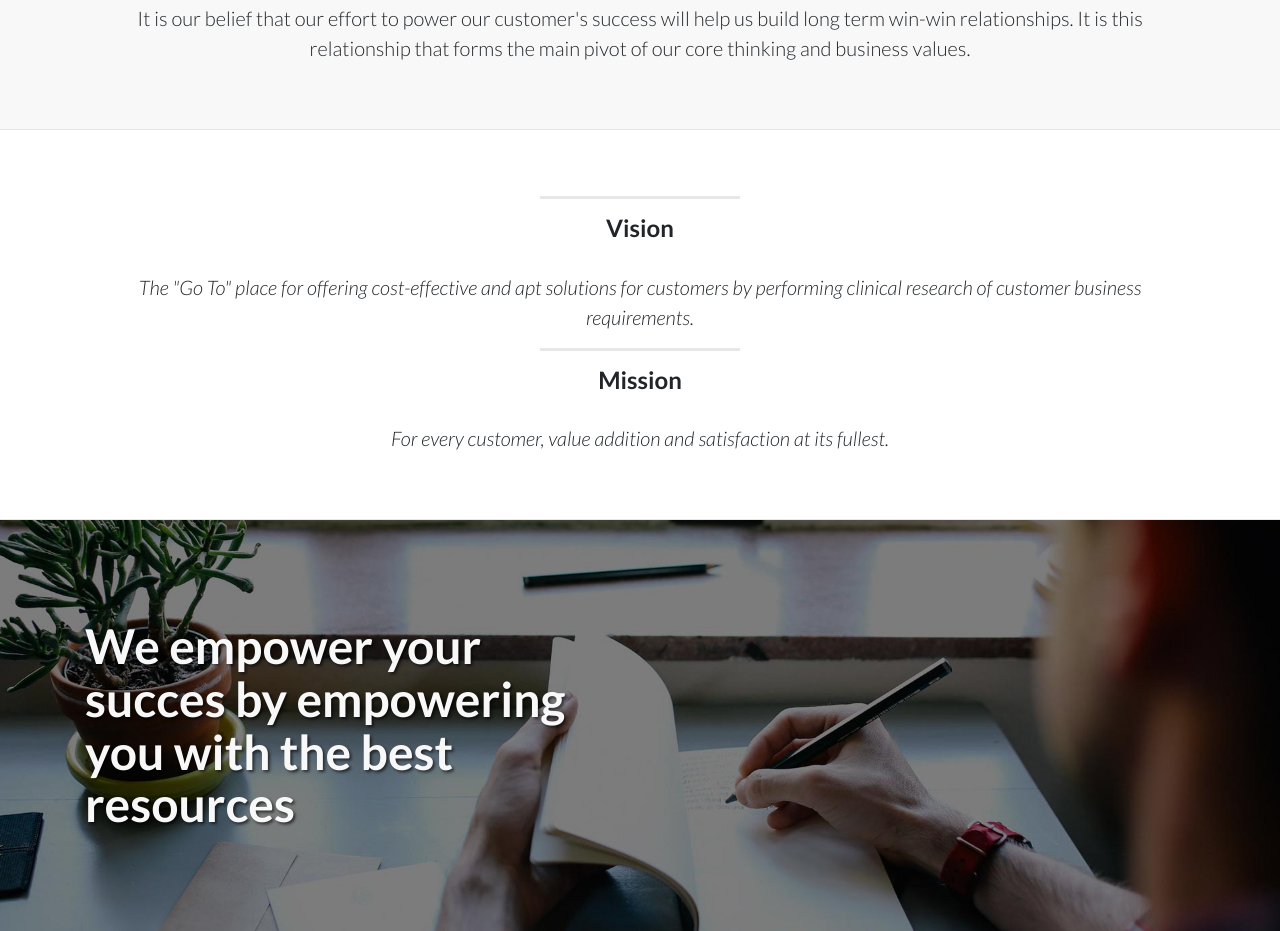
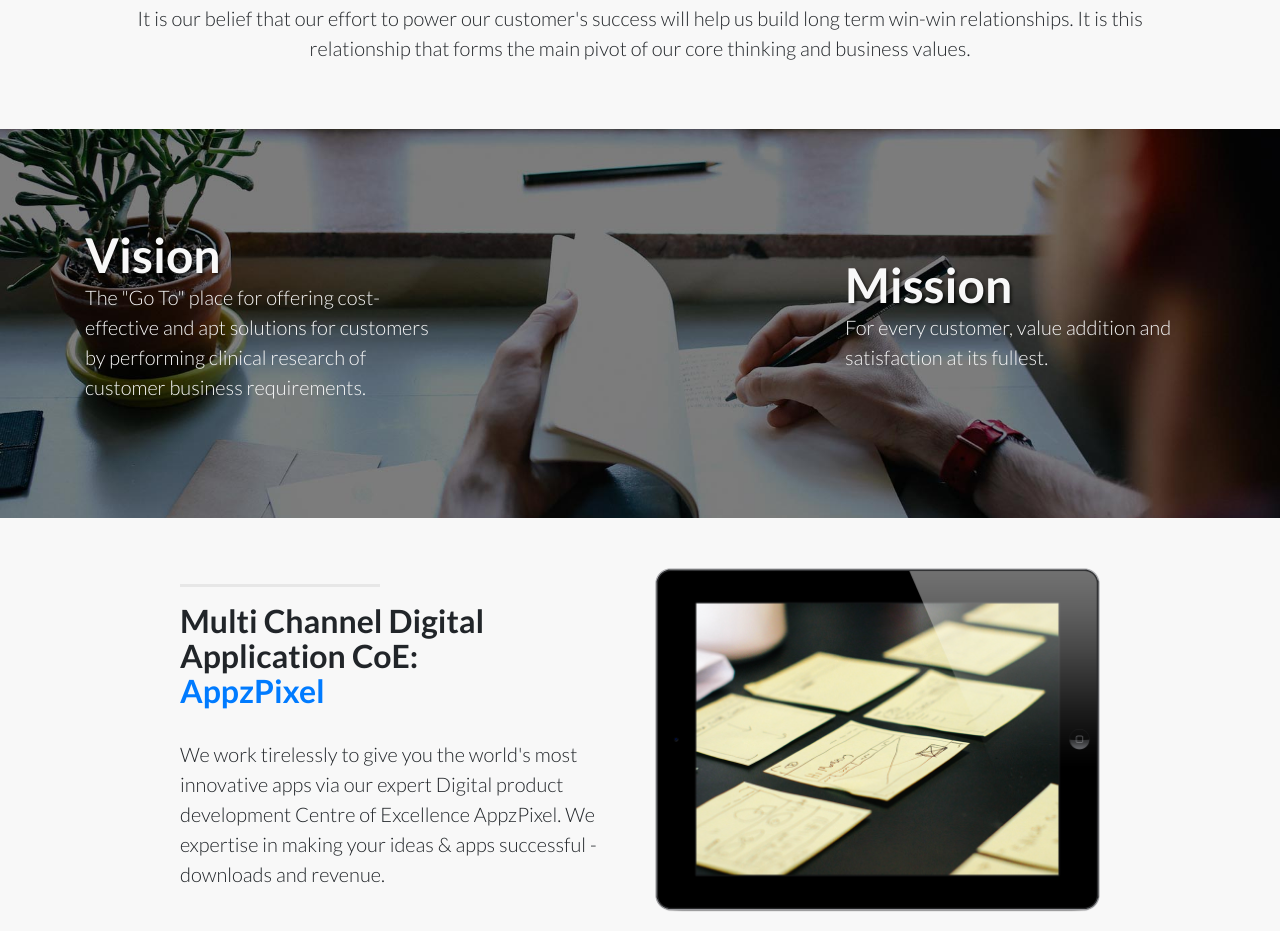
Before and after one commit to markrowi/pages, a website: page SourceSys/index.html in a window 1280 px wide. Shown: the part 919-1850 px from the top of the page. Drawn offline with Linux system fonts and the light colour scheme.

Commit message:
vision/mission client at the bottom

```diff
--- a/SourceSys/index.html
+++ b/SourceSys/index.html
@@ -99,7 +99,8 @@
       </div>
       <!-- /.container -->
     </section>
-      <section  class="content-section-b">
+    <!-- vision mission -->
+      <!-- <section  class="content-section-b">
           <div class="container">
             <div class="row">
                 <div class="col-lg-12 ml-auto -center">
@@ -114,7 +115,7 @@
                 </div>
             </div>
           </div>
-      </section>
+      </section> -->
 
     <!-- Page About End -->
     <aside class="banner">
@@ -122,11 +123,21 @@
         <div class="container">
 
           <div class="row">
-            <div class="col-lg-6 my-auto">
-              <h2>We empower your succes by empowering you with the best resources</h2>
+            <div class="col-lg-4 my-auto">
+              <h2>Vision</h2>
+              <p class="lead">
+                  The "Go To" place for offering cost-effective and apt solutions for customers by performing clinical research of customer business requirements.
+              </p>
             </div>
-            <div class="col-lg-6 my-auto">
+            <div class="col-lg-4 my-auto">
 
+              </div>
+
+            <div class="col-lg-4 my-auto">
+                <h2>Mission</h2>
+                <p class="lead">
+                    For every customer, value addition and satisfaction at its fullest.
+                </p>
             </div>
           </div>
 
@@ -191,32 +202,7 @@
     </section>
     <!-- /.content-section-b -->
 
-    <!-- Clients -->
-    <section class="content-section-a">
-        <div class="container">
-          <div class="row">
-              <div class="col-lg-12 -center">
 
-                  <h4 class="section-heading ">Our Client's</h4>
-                  <hr class="section-heading-spacer -center">
-                  <div class="clearfix"></div>
-                </div>
-            <div id="client-carousel" class="col-lg-12  owl-carousel owl-theme">
-
-              <div class="client-logo"> <img src="img/logo.png" alt=""> </div>
-              <div class="client-logo"> <img src="img/logo_trans.png" alt=""> </div>
-              <div class="client-logo"> <img src="img/logo.png" alt=""> </div>
-              <div class="client-logo"> <img src="img/logo_trans.png" alt=""> </div>
-              <div class="client-logo"> <img src="img/logo.png" alt=""> </div>
-              <div class="client-logo"> <img src="img/source_logo1.png" alt=""> </div>
-              <div class="client-logo"> <img src="img/logo_trans.png" alt=""> </div>
-
-            </div>
-          </div>
-        </div>
-        <!-- /.container -->
-
-      </section>
 
     <aside id="portfolio" class="banner -portfolio">
 
@@ -309,7 +295,7 @@
       </aside>
             <!-- /.banner -->
 
-    <section id="blog" class="content-section-a">
+    <section id="blog" class="content-section-b">
 
       <div class="container">
         <div class="row">
@@ -360,7 +346,32 @@
 
     </section>
     <!-- /.content-section-a -->
+     <!-- Clients -->
+     <section class="content-section-a">
+      <div class="container">
+        <div class="row">
+            <div class="col-lg-12 -center">
 
+                <h4 class="section-heading ">Our Client's</h4>
+                <hr class="section-heading-spacer -center">
+                <div class="clearfix"></div>
+              </div>
+          <div id="client-carousel" class="col-lg-12  owl-carousel owl-theme">
+
+            <div class="client-logo"> <img src="img/logo.png" alt=""> </div>
+            <div class="client-logo"> <img src="img/logo_trans.png" alt=""> </div>
+            <div class="client-logo"> <img src="img/logo.png" alt=""> </div>
+            <div class="client-logo"> <img src="img/logo_trans.png" alt=""> </div>
+            <div class="client-logo"> <img src="img/logo.png" alt=""> </div>
+            <div class="client-logo"> <img src="img/source_logo1.png" alt=""> </div>
+            <div class="client-logo"> <img src="img/logo_trans.png" alt=""> </div>
+
+          </div>
+        </div>
+      </div>
+      <!-- /.container -->
+
+    </section>
     <section id="contact" class="content-section-b">
       <div class="container">
         <div class="row">
```
